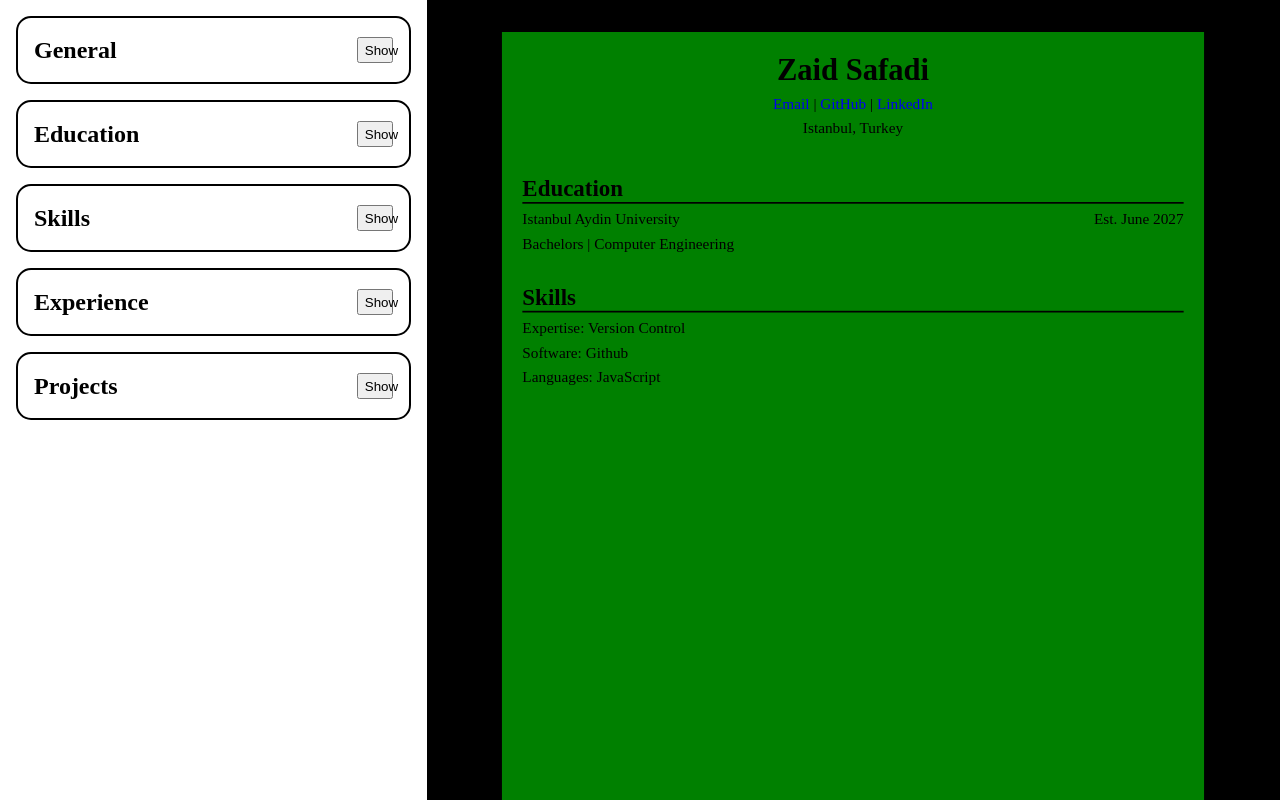
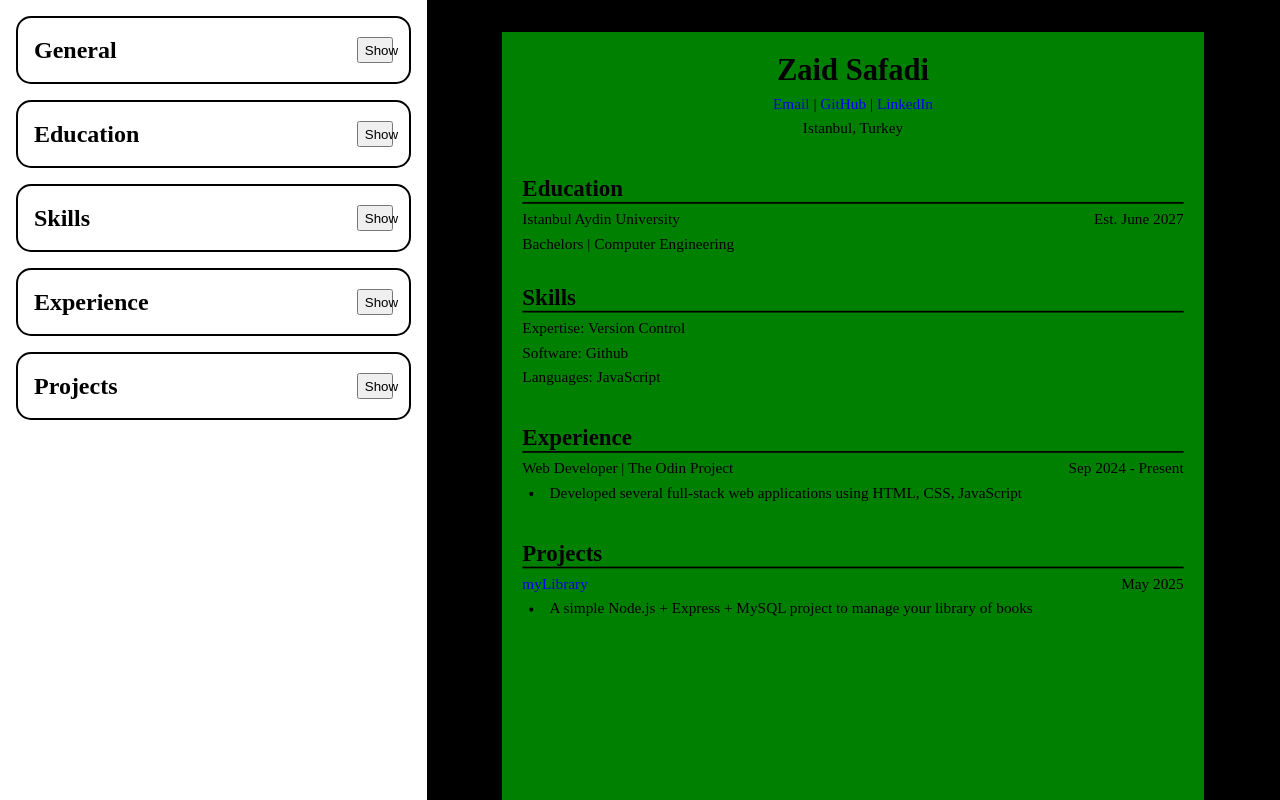
Before and after one commit to veryvroosh/cv-application, a React (Vite) app: page / in a window 1280 px wide. Shown: the top 800 px of the page. Built offline with nearby package versions, Linux system fonts and the light colour scheme.

Commit message:
finished preview

```diff
--- a/src/App.jsx
+++ b/src/App.jsx
@@ -38,7 +38,7 @@ function App() {
     const [projects, setProjects] = useState([
         {
             title: 'myLibrary',
-            link: 'github.com/Melovii/myLibrary',
+            link: 'https://github.com/Melovii/myLibrary',
             date: 'May 2025',
             description: ["A simple Node.js + Express + MySQL project to manage your library of books"]
         }
--- a/src/components/Preview.jsx
+++ b/src/components/Preview.jsx
@@ -1,6 +1,6 @@
 import '../styles/preview.css'
 
-function Preview({ form, educations, skills, experience, projects }) {
+function Preview({ form, educations, skills, experiences, projects }) {
     return(
         <div className='cv-preview'>
             <div className='general-info'>
@@ -27,23 +27,60 @@ function Preview({ form, educations, skills, experience, projects }) {
                             <p>{edu.date}</p>
                         </div>
                         <p>{edu.degreeType} | {edu.degree}</p>
-                        <br />
+                        <br/>
                     </div>
                 ))}
             </div>
             <h2 className='main-header'>Skills</h2>
-            <hr />
+            <hr/>
             {Object.entries(skills).map(([category, items]) => (
                 <div className='skill-group' key={category}>
                     <p>{category.charAt(0).toUpperCase() + category.slice(1)}: {items.map((item, index) => (
-                            <span key={index}>
+                        <span key={index}>
                                 {item}
-                                {index < items.length - 1 && ' | '}
+                            {index < items.length - 1 && ' | '}
                             </span>
-                        ))}
+                    ))}
                     </p>
                 </div>
             ))}
+            <br/>
+            <h2 className='main-header'>Experience</h2>
+            <hr/>
+            <div className='experience'>
+                {experiences.map((exp, index) => (
+                    <div className='experience-item-prev' key={index}>
+                        <div className='exp-date'>
+                            <p>{exp.title} | {exp.workplace}</p>
+                            <p>{exp.fromDate} - {exp.toDate}</p>
+                        </div>
+                        <ul>
+                            {exp.description.map((desc, index) => (
+                                <li key={index}>{desc}</li>
+                            ))}
+                        </ul>
+                        <br/>
+                    </div>
+                ))}
+            </div>
+            <h2 className='main-header'>Projects</h2>
+            <hr/>
+            <div className='projects'>
+                {projects.map((proj, index) => (
+                    <div className='project-item-prev' key={index}>
+                        <div className='proj-date'>
+                            <p><a href={proj.link} target='_blank' rel='noopener noreferrer'>{proj.title}</a></p>
+                            <p>{proj.date}</p>
+                        </div>
+                        <ul>
+                            {proj.description.map((desc, index) => (
+                                <li key={index}>{desc}</li>
+                            ))}
+                        </ul>
+                        <br/>
+                    </div>
+                ))}
+            </div>
         </div>
     )
 }
--- a/src/styles/preview.css
+++ b/src/styles/preview.css
@@ -5,7 +5,9 @@
 .cv-preview h5,
 .cv-preview h6,
 .cv-preview p,
-.cv-preview hr {
+.cv-preview hr,
+.cv-preview ul,
+.cv-preview li {
   margin: 0.5rem;
 }
 
@@ -25,7 +27,7 @@
   align-items: center;
 }
 
-.general-links a {
+.cv-preview a {
   all: unset;
   color: #0000EE;
   cursor: pointer;
@@ -43,7 +45,17 @@
   margin-bottom: 0;
 }
 
-.school-date {
+.school-date, .exp-date, .proj-date {
   display: flex;
   justify-content: space-between;
 }
+
+.cv-preview ul {
+  list-style-position: inside;
+  padding: 0;
+  margin-top: 0;
+}
+
+.cv-preview li {
+  margin-top: 0;
+}
```
